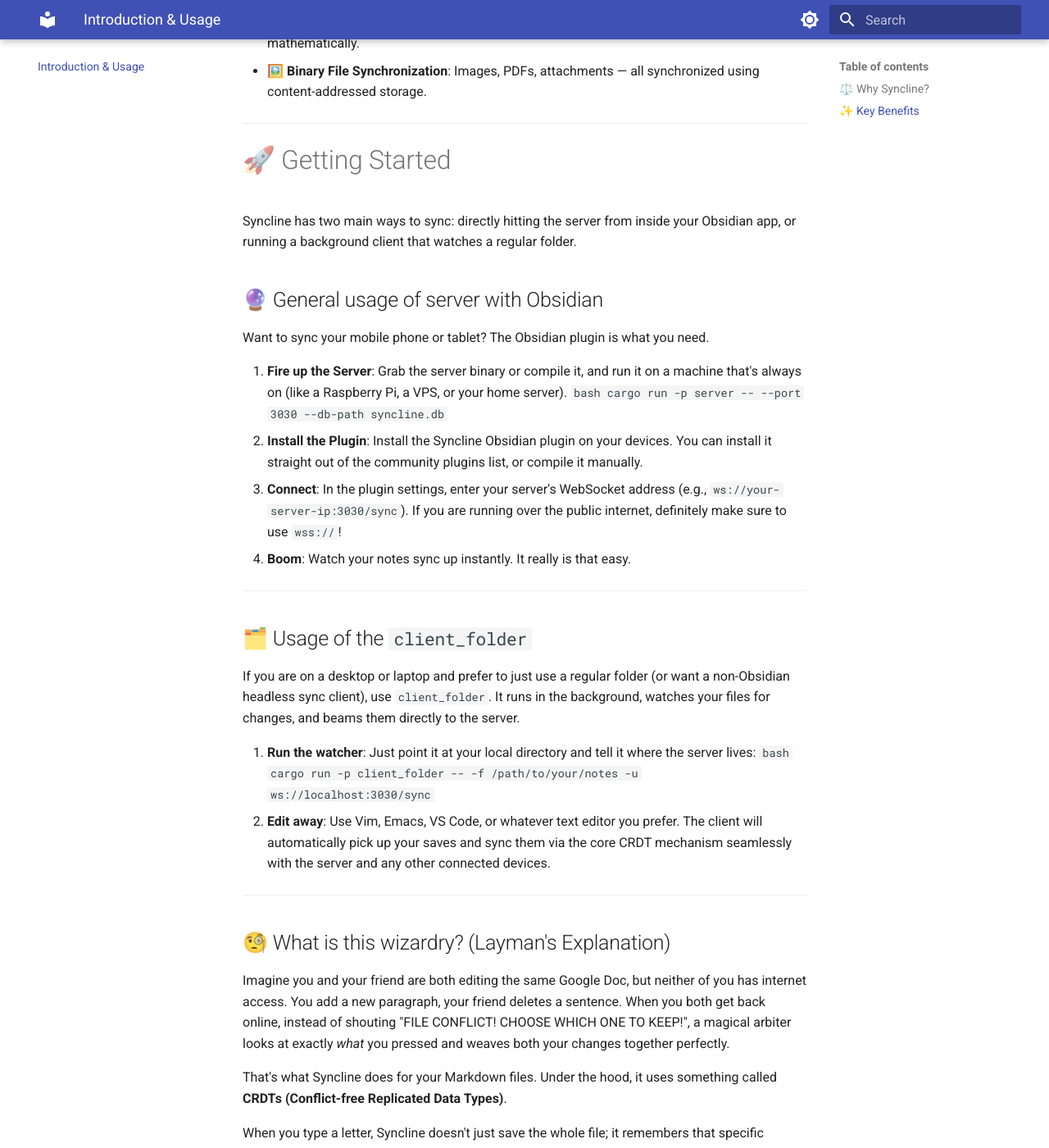
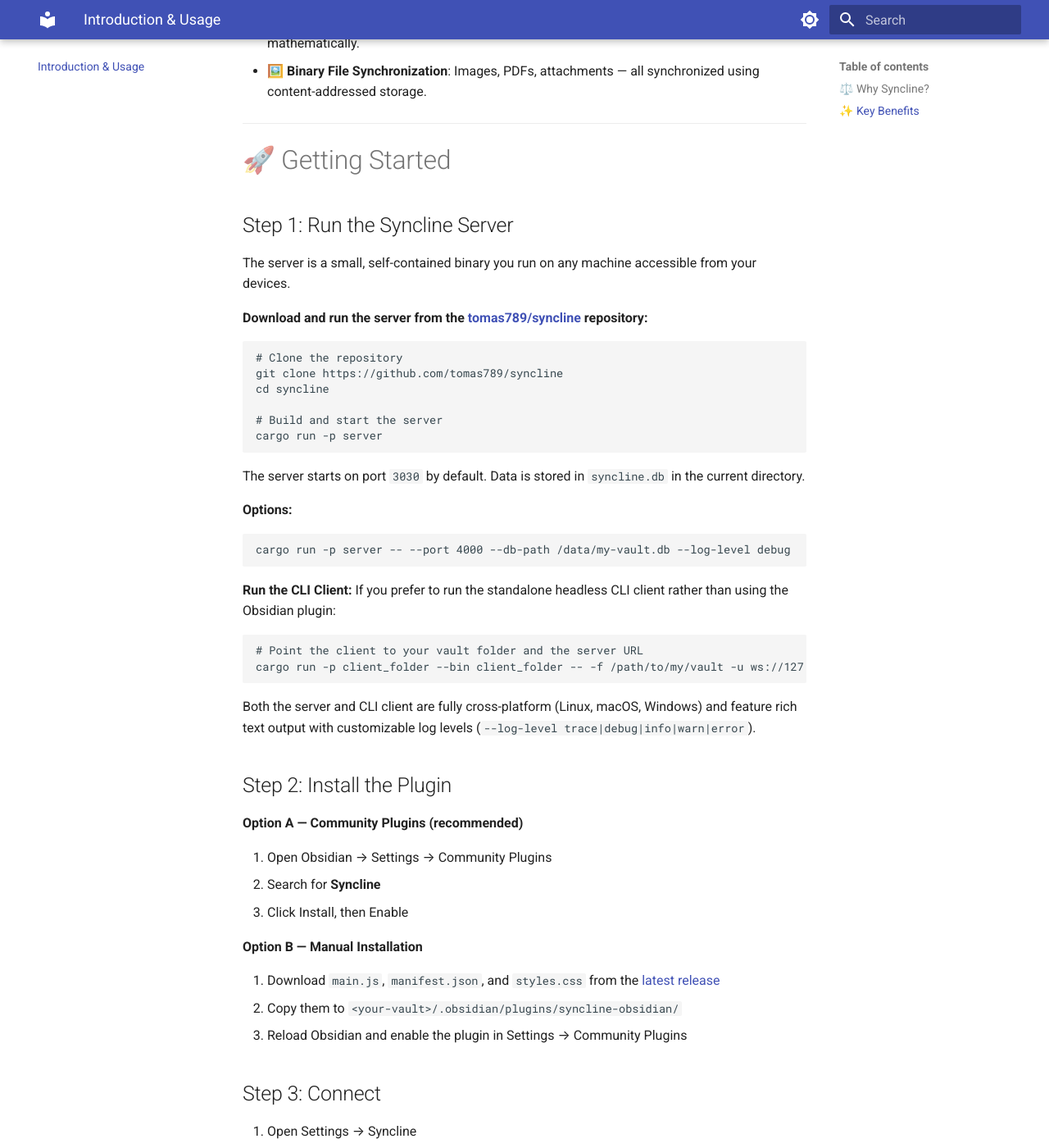
Before and after one commit to tomas789/syncline, an MkDocs documentation site: the page built from docs/index.md, in a window 1280 px wide and 1400 px high, scrolled down 1300 px. Shown: the whole window at 82% size. Built offline with MkDocs 1.6.1 and Material for MkDocs 9.7.7, drawn with Linux system fonts in a browser that asks for light colours; some of the changed text lies outside the part shown.

Commit message:
docs: add mkdocs modern documentation suite

````diff
--- a/docs/index.md
+++ b/docs/index.md
@@ -31,35 +31,60 @@
 
 # 🚀 Getting Started
 
-Syncline has two main ways to sync: directly hitting the server from inside your Obsidian app, or running a background client that watches a regular folder.
+## Step 1: Run the Syncline Server
 
-## 🔮 General usage of server with Obsidian
+The server is a small, self-contained binary you run on any machine accessible from your devices.
 
-Want to sync your mobile phone or tablet? The Obsidian plugin is what you need.
+**Download and run the server from the [tomas789/syncline](https://github.com/tomas789/syncline) repository:**
 
-1. **Fire up the Server**:
-   Grab the server binary or compile it, and run it on a machine that's always on (like a Raspberry Pi, a VPS, or your home server).
-   ```bash
-   cargo run -p server -- --port 3030 --db-path syncline.db
-   ```
-2. **Install the Plugin**:
-   Install the Syncline Obsidian plugin on your devices. You can install it straight out of the community plugins list, or compile it manually.
-3. **Connect**:
-   In the plugin settings, enter your server's WebSocket address (e.g., `ws://your-server-ip:3030/sync`). If you are running over the public internet, definitely make sure to use `wss://`!
-4. **Boom**: Watch your notes sync up instantly. It really is that easy.
+```bash
+# Clone the repository
+git clone https://github.com/tomas789/syncline
+cd syncline
 
----
+# Build and start the server
+cargo run -p server
+```
 
-## 🗂️ Usage of the `client_folder`
+The server starts on port `3030` by default. Data is stored in `syncline.db` in the current directory.
 
-If you are on a desktop or laptop and prefer to just use a regular folder (or want a non-Obsidian headless sync client), use `client_folder`. It runs in the background, watches your files for changes, and beams them directly to the server.
+**Options:**
 
-1. **Run the watcher**:
-   Just point it at your local directory and tell it where the server lives:
-   ```bash
-   cargo run -p client_folder -- -f /path/to/your/notes -u ws://localhost:3030/sync
-   ```
-2. **Edit away**: Use Vim, Emacs, VS Code, or whatever text editor you prefer. The client will automatically pick up your saves and sync them via the core CRDT mechanism seamlessly with the server and any other connected devices.
+```bash
+cargo run -p server -- --port 4000 --db-path /data/my-vault.db --log-level debug
+```
+
+**Run the CLI Client:**
+If you prefer to run the standalone headless CLI client rather than using the Obsidian plugin:
+
+```bash
+# Point the client to your vault folder and the server URL
+cargo run -p client_folder --bin client_folder -- -f /path/to/my/vault -u ws://127.0.0.1:3030/sync
+```
+
+Both the server and CLI client are fully cross-platform (Linux, macOS, Windows) and feature rich text output with customizable log levels (`--log-level trace|debug|info|warn|error`).
+
+## Step 2: Install the Plugin
+
+**Option A — Community Plugins (recommended)**
+
+1. Open Obsidian → Settings → Community Plugins
+2. Search for **Syncline**
+3. Click Install, then Enable
+
+**Option B — Manual Installation**
+
+1. Download `main.js`, `manifest.json`, and `styles.css` from the [latest release](https://github.com/tomas789/syncline/releases)
+2. Copy them to `<your-vault>/.obsidian/plugins/syncline-obsidian/`
+3. Reload Obsidian and enable the plugin in Settings → Community Plugins
+
+## Step 3: Connect
+
+1. Open Settings → Syncline
+2. Enter your server URL (e.g. `ws://192.168.1.100:3030/sync` or `wss://sync.yourdomain.com/sync`)
+3. Click **Connect**
+
+Your vault will begin syncing immediately. Install the plugin on your other devices and point them to the same server.
 
 ---
 
````
